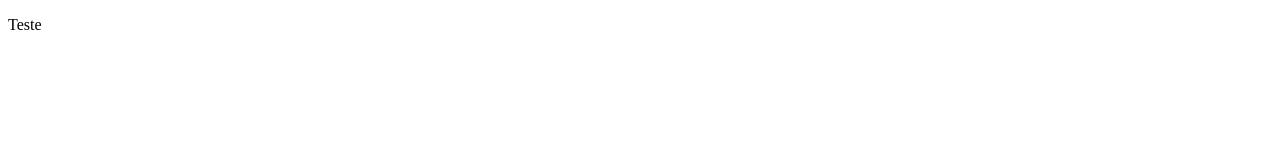
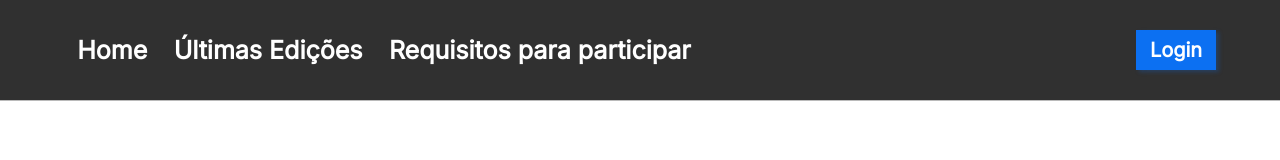
Before and after one commit to alinerainha/bootcamp-dnc, a plain HTML site: page index.html in a window 1280 px wide. Drawn offline with Linux system fonts and the light colour scheme; a web font is replaced by a local one.

Commit message:
criação do estilo css do menu

```diff
--- /dev/null
+++ b/css/style.css
@@ -0,0 +1,49 @@
+@import url('https://fonts.googleapis.com/css2?family=Inter:wght@100;400&family=Playfair+Display:ital,wght@0,400;0,500;0,600;0,700;0,800;0,900;1,400;1,500;1,600;1,700;1,800;1,900&display=swap');
+
+body{
+    margin: 0;
+    padding: 0;
+}
+
+#principal{
+    width: 100%;
+    height: 100px;
+    background-color: #303030;
+    display: flex;
+    align-items: center;
+    justify-content: space-between;
+    border-bottom: 1px solid #BABABA;
+}
+
+#menu{
+    display: flex;
+    width: 50%;
+    justify-content: space-around;
+    margin-left: 5%;
+}
+
+#principal div a{
+    font-family: 'Inter';
+    font-size: 25px;
+    font-weight: 600;
+    color: white;
+    text-decoration: none;
+}
+
+#principal div a:hover{
+    color: #ccc;
+}
+
+#principal button{
+    margin-right: 5%;
+    background-color: #0c70f2;
+    border: 0;
+    height: 40px;
+    width: 80px;
+    font-family: 'Inter';
+    font-size: 20px;
+    font-weight: 600;
+    color: white;
+    box-shadow: 3px 2px 4px rgba(12, 112, 242, 0.25);
+    cursor: pointer;
+}
--- a/index.html
+++ b/index.html
@@ -7,10 +7,18 @@
     <meta name="author" content="Aline Rainha">
     <meta name="description" content="Projeto Bootcamp DNC">
     <meta name="keywords" content="bootcamp">
-    <!--<link rel="stylesheet" href="./css/style.css">-->
+    <link rel="stylesheet" href="./css/style.css">
     <title>Bootcamp DNC</title>
 </head>
-    <p>Teste</p>
+    <nav id="principal">
+        <div id="menu">
+            <a href="">Home</a>
+            <a href="">Últimas Edições</a>
+            <a href="">Requisitos para participar</a>
+        </div>
+        <button>Login</button>
+    </nav>
+
 <body>
 
 </body>
```
